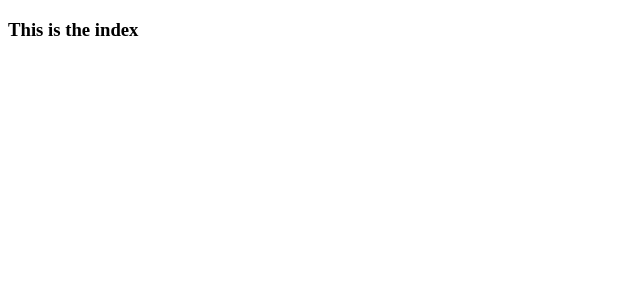
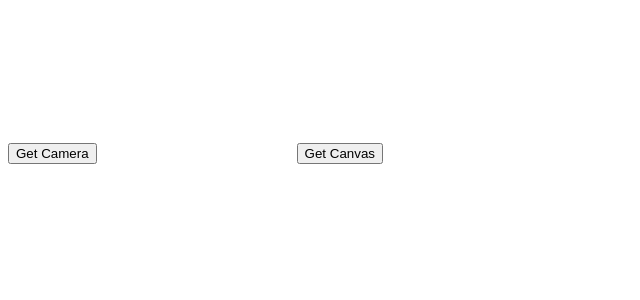
Before and after one commit to AbelBoot/drone, a Next.js app: page / in a window 1280 px wide. Shown: the top 300 px of the page, without its empty margins (0-640 px from the left). Built offline with nearby package versions, Linux system fonts and the light colour scheme.

Commit message:
camera and canvas OK

```diff
--- a/pages/components/Camera.js
+++ b/pages/components/Camera.js
@@ -0,0 +1,36 @@
+import React from "react"
+
+export default class Camera extends React.Component {
+
+	video = React.createRef()
+
+	getCamera = () => {
+		navigator.mediaDevices
+			.getUserMedia({video: true})
+			.then(this.cameraSuccess)
+			.catch(this.cameraFailed)
+	}
+
+	cameraSuccess = (stream) => {
+		this.video.current.srcObject = stream
+		this.video.current.play()
+		this.props.lifting(this.video.current)
+	}
+
+	cameraFailed = (error) => {
+		console.log("You cannot even get the cam running", error)
+	}
+
+	render(){
+		return (
+			<>
+			<button onClick={this.getCamera}>
+				Get Camera</button>
+			<video
+				width="200px"
+				height="150px"
+				ref={this.video}></video>
+			</>
+			)
+	}
+}
--- a/pages/components/Canvas.js
+++ b/pages/components/Canvas.js
@@ -0,0 +1,34 @@
+import React from "react"
+
+export default class Canvas extends React.Component {
+
+	canvas = React.createRef()
+
+	filming = () => {
+		setInterval(() => {
+			return this.getCanvas()
+		}, 16)
+	}
+
+	getCanvas = () => {
+		const canvas = this.canvas.current
+		if (canvas !== null) {
+			const ctx = canvas.getContext("2d")
+			const { width, height } = canvas
+			console.log("ctx", ctx)
+			ctx.drawImage(this.props.video, 0, 0, width, height)
+		}
+	}
+
+	render(){
+		return (
+			<>
+			<button onClick={this.filming}>Get Canvas</button>
+			<canvas
+				width="200px"
+				height="150px"
+				ref={this.canvas}></canvas>
+			</>
+			)
+	}
+}
--- a/pages/index.js
+++ b/pages/index.js
@@ -1,9 +1,23 @@
 import React from "react"
+import Canvas from "./components/Canvas"
+import Camera from "./components/Camera"
 
 export default class Index extends React.Component {
+
+	state = {
+		video: null
+	}
+
+	lifting = (stream) => {
+		this.setState({video: stream})
+	}
+
 	render(){
 		return(
-			<h3>This is the index </h3>
+			<>
+			<Camera lifting={this.lifting}/>
+			<Canvas video={this.state.video}/>
+			</>
 			)
 	}
 }
```
Also changed, not shown: index.js (added, +9 -0 lines).
